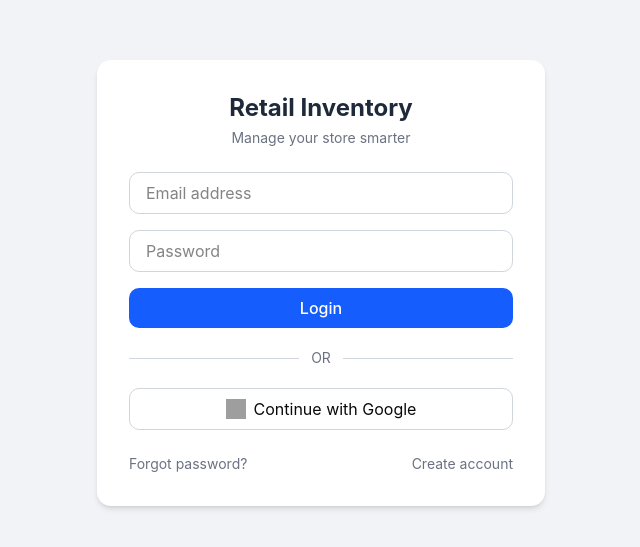
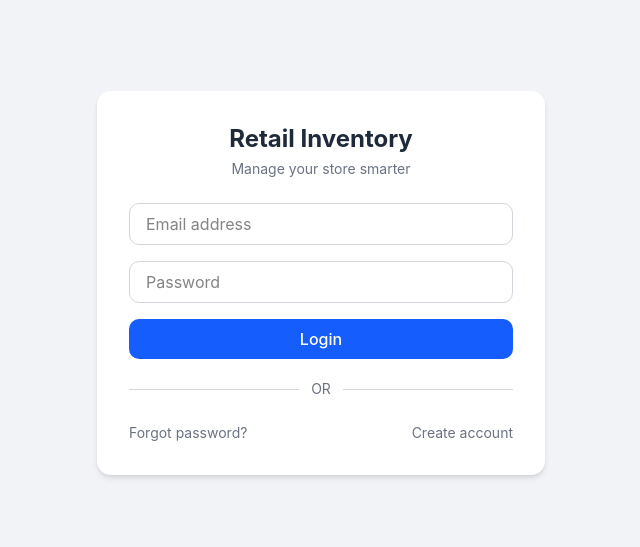
Before and after one commit to Rushik06/Retail-Order-Inventory-and-Demand-Analytics, a React (Vite) app in the folder apps/web-app/: page /login in a window 1280 px wide. Shown: the part 117-664 px from the top of the page, without its empty margins (319-959 px from the left). Built offline with nearby package versions, Linux system fonts and the light colour scheme; grey boxes are pictures that could not be loaded.

Commit message:
fix: fix the bug of register page

```diff
--- a/apps/web-app/src/pages/auth/Login.tsx
+++ b/apps/web-app/src/pages/auth/Login.tsx
@@ -125,22 +125,6 @@ export default function Login() {
           <div className="flex-1 h-px bg-gray-300"></div>
         </div>
 
-        {/* Google Button */}
-        <button
-          type="button"
-          onClick={() => {
-            window.location.href =
-              "http://localhost:3000/api/auth/google";
-          }}
-          className="w-full border border-gray-300 hover:bg-gray-50 py-2 rounded-lg flex items-center justify-center gap-2 transition"
-        >
-          <img
-            src="https://www.svgrepo.com/show/475656/google-color.svg"
-            alt="google"
-            className="w-5 h-5"
-          />
-          Continue with Google
-        </button>
 
         {/* Footer Links */}
         <div className="flex justify-between mt-6 text-sm">
--- a/apps/web-app/src/pages/auth/Register.tsx
+++ b/apps/web-app/src/pages/auth/Register.tsx
@@ -126,16 +126,7 @@ export default function Register() {
             <div className="flex-1 h-px bg-gray-200" />
           </div>
 
-          <button
-            type="button"
-            className="w-full border border-gray-300 hover:bg-gray-50 transition py-3 rounded-lg flex items-center justify-center gap-3 text-sm font-medium"
-          >
-            <img
-              src="https://www.svgrepo.com/show/475656/google-color.svg"
-              className="w-5 h-5"
-            />
-            Continue with Google
-          </button>
+
 
           <p className="text-sm text-center text-gray-600">
             Already have an account?{" "}
```
